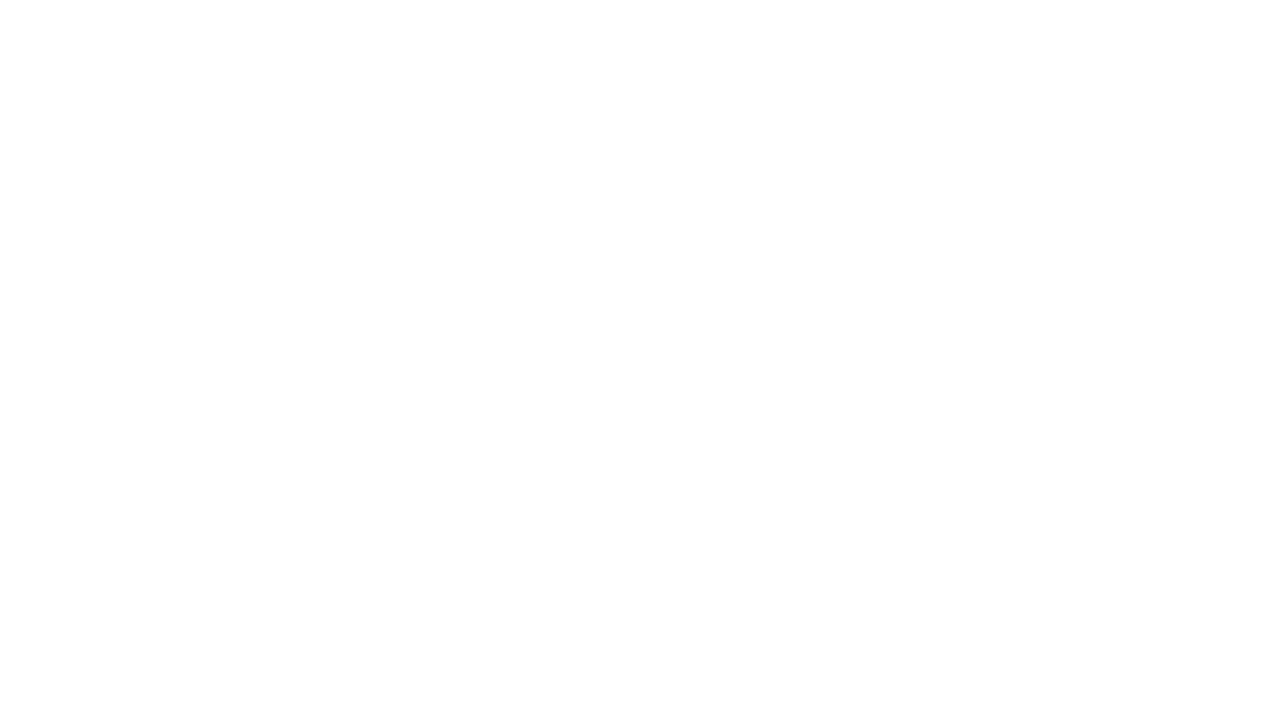
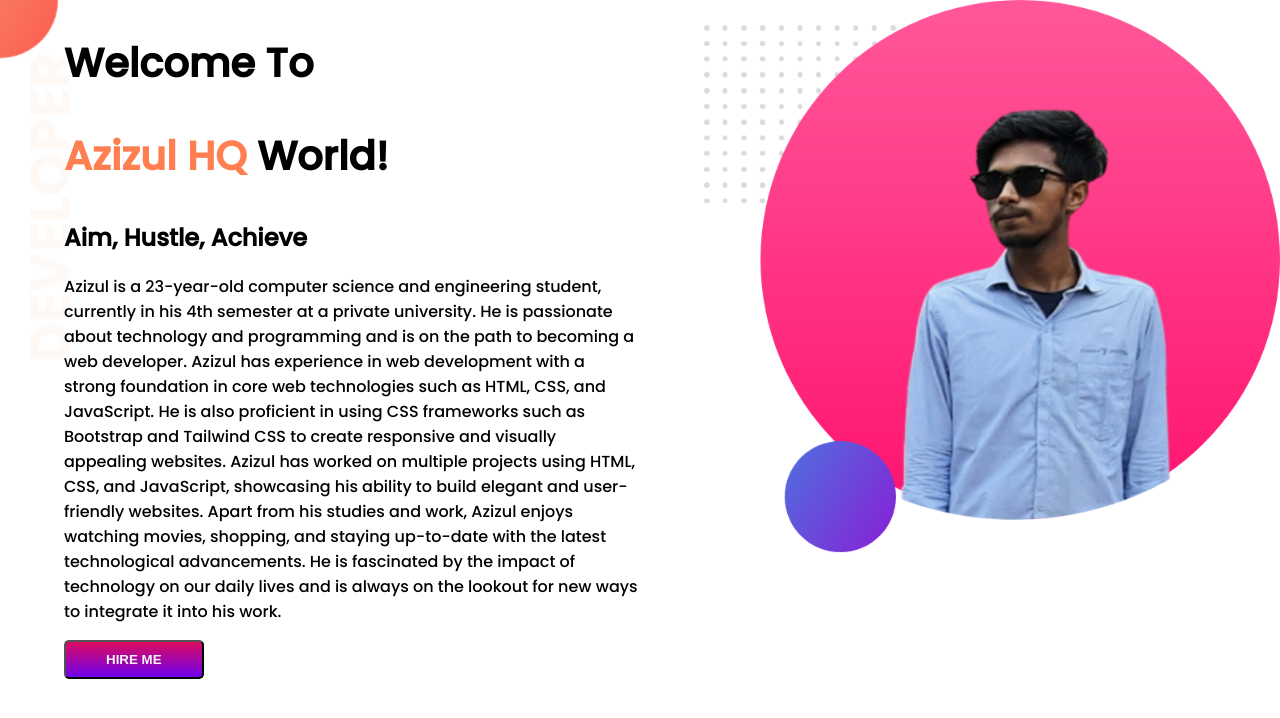
Before and after one commit to azizul-haq/Developer-Portfolio, a plain HTML site: page index.html in a window 1280 px wide. Drawn offline with Linux system fonts and the light colour scheme.

Commit message:
top banner section

```diff
--- a/index.html
+++ b/index.html
@@ -7,8 +7,26 @@
     <title>Developer-Portfolio </title>
     <!-- css -->
     <link rel="stylesheet" href="/style.css">
+    <!-- google-font  -->
+    <link rel="preconnect" href="https://fonts.googleapis.com">
+    <link rel="preconnect" href="https://fonts.gstatic.com" crossorigin>
+    <link href="https://fonts.googleapis.com/css2?family=Poppins:wght@500&family=Roboto:wght@500&display=swap" rel="stylesheet">
 </head>
 <body>
+    <section class="top-banner container">
+        <div class="half-width">
+            <h1>Welcome To</h1>
+            <h1> <span class="heading-text-orange">Azizul HQ</span> World!</h1>
+            <h2>Aim, Hustle, Achieve</h2>
+            <p>Azizul is a 23-year-old computer science and engineering student, currently in his 4th semester at a private university. He is passionate about technology and programming and is on the path to becoming a web developer. Azizul has experience in web development with a strong foundation in core web technologies such as HTML, CSS, and JavaScript. He is also proficient in using CSS frameworks such as Bootstrap and Tailwind CSS to create responsive and visually appealing websites. Azizul has worked on multiple projects using HTML, CSS, and JavaScript, showcasing his ability to build elegant and user-friendly websites.
 
+                Apart from his studies and work, Azizul enjoys watching movies, shopping, and staying up-to-date with the latest technological advancements. He is fascinated by the impact of technology on our daily lives and is always on the lookout for new ways to integrate it into his work.</p>
+
+                <button class="link-btn">HIRE ME</button>
+        </div>
+        <div class="half-width">
+            <img src="/images/my-bg2 .png" alt="">
+        </div>
+    </section>
 </body>
 </html>
--- a/style.css
+++ b/style.css
@@ -0,0 +1,37 @@
+body{
+    font-family: 'Poppins', sans-serif;
+    /* font-family: 'Roboto', sans-serif; */
+    margin: 0;
+}
+
+h1{
+    font-size: 40px;
+}
+
+.heading-text-orange{
+    color: coral;
+}
+.container{
+    display: flex;
+}
+.top-banner{
+    background-image: url(/images/top-banner.png);
+    background-repeat: no-repeat;
+}
+.half-width{
+    width: 50%;
+    padding-left: 5%;
+}
+.half-width img{
+    width: 100%;
+}
+
+.link-btn{
+    text-decoration: none;
+    padding: 10px 40px;
+    background-image: linear-gradient(#DB0B5F, #6F00ED);
+    border-radius: 5px;
+    font-weight: 700;
+    color: whitesmoke;
+
+}
```
